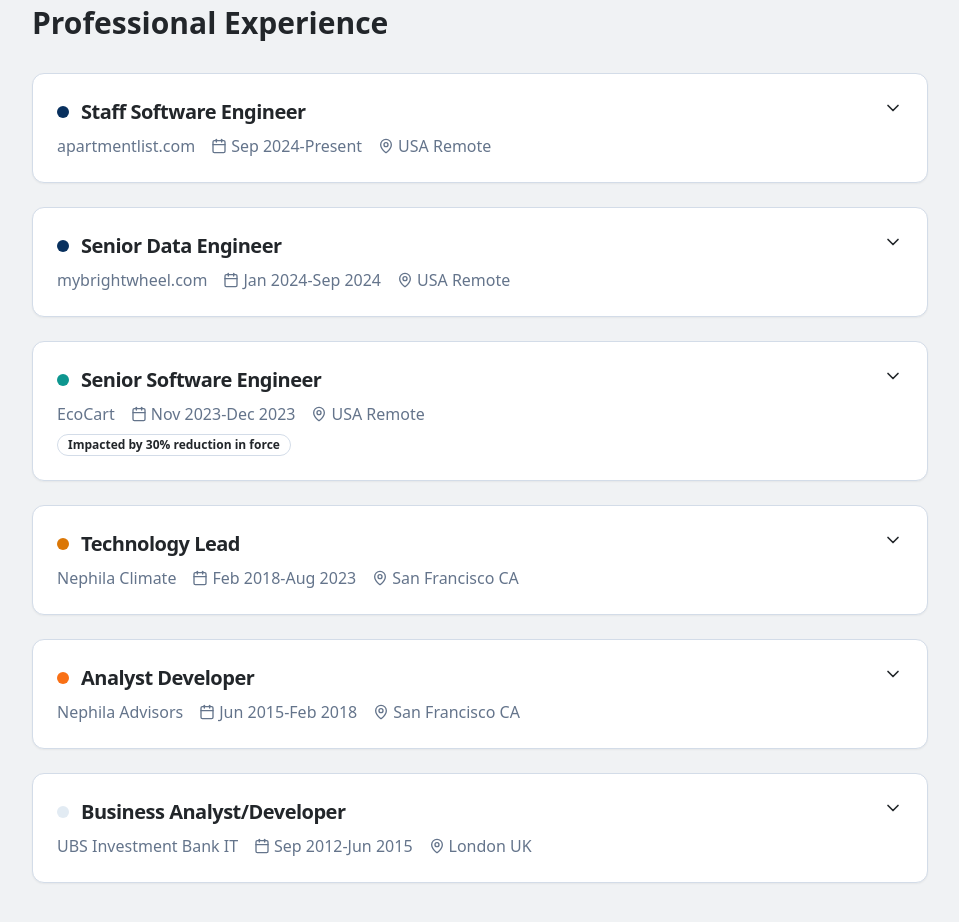
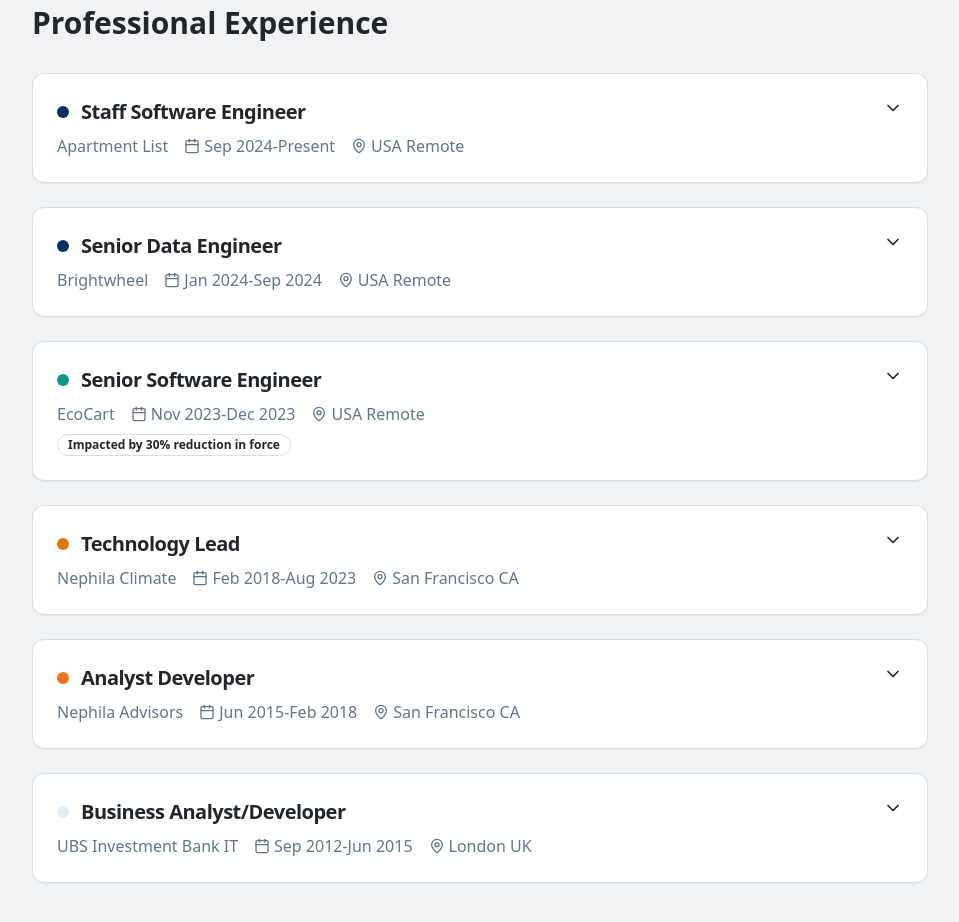
Before and after one commit to andysprague44/andy-sprague-website, a React (Vite) app: page /about in a window 1280 px wide. Shown: the part 1800-2722 px from the top of the page, without its empty margins (160-1119 px from the left). Built offline with nearby package versions, Linux system fonts and the light colour scheme.

Commit message:
tweak company names

```diff
--- a/src/pages/About.tsx
+++ b/src/pages/About.tsx
@@ -15,7 +15,7 @@ const About = () => {
     {
       id: "apartmentlist",
       title: "Staff Software Engineer",
-      company: "apartmentlist.com",
+      company: "Apartment List",
       period: "Sep 2024-Present",
       location: "USA Remote",
       color: "bg-primary",
@@ -33,7 +33,7 @@ const About = () => {
     {
       id: "brightwheel",
       title: "Senior Data Engineer",
-      company: "mybrightwheel.com",
+      company: "Brightwheel",
       period: "Jan 2024-Sep 2024",
       location: "USA Remote",
       color: "bg-primary",
```
